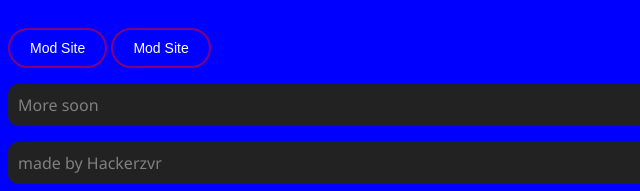
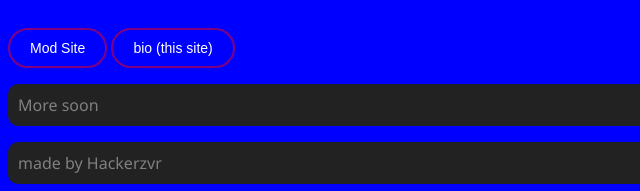
Before and after one commit to Hackerzvr/Hackerz-bio, a plain HTML site: page Other.html in a window 1280 px wide. Shown: the part 174-365 px from the top of the page, 0-640 px from the left. Drawn offline with Linux system fonts and the light colour scheme.

Commit message:
Update Other.html

```diff
--- a/Other.html
+++ b/Other.html
@@ -44,8 +44,8 @@
   </head>
   <body>
     <h1>other sites</h1>
-    <button onclick=openlink('')>Mod Site</button>
-    <button onclick=openlink('')>Mod Site</button>
+    <button onclick=openlink('https://hackerz-mod-hub-fixed.vercel.app/')>Mod Site</button>
+    <button onclick=openlink('https://hackerz-biov1.vercel.app/')>bio (this site)</button>
     <p>More soon</p>
     <p>made by Hackerzvr</p>
         <button onclick="openlink('index.html')">Home</button>
```
